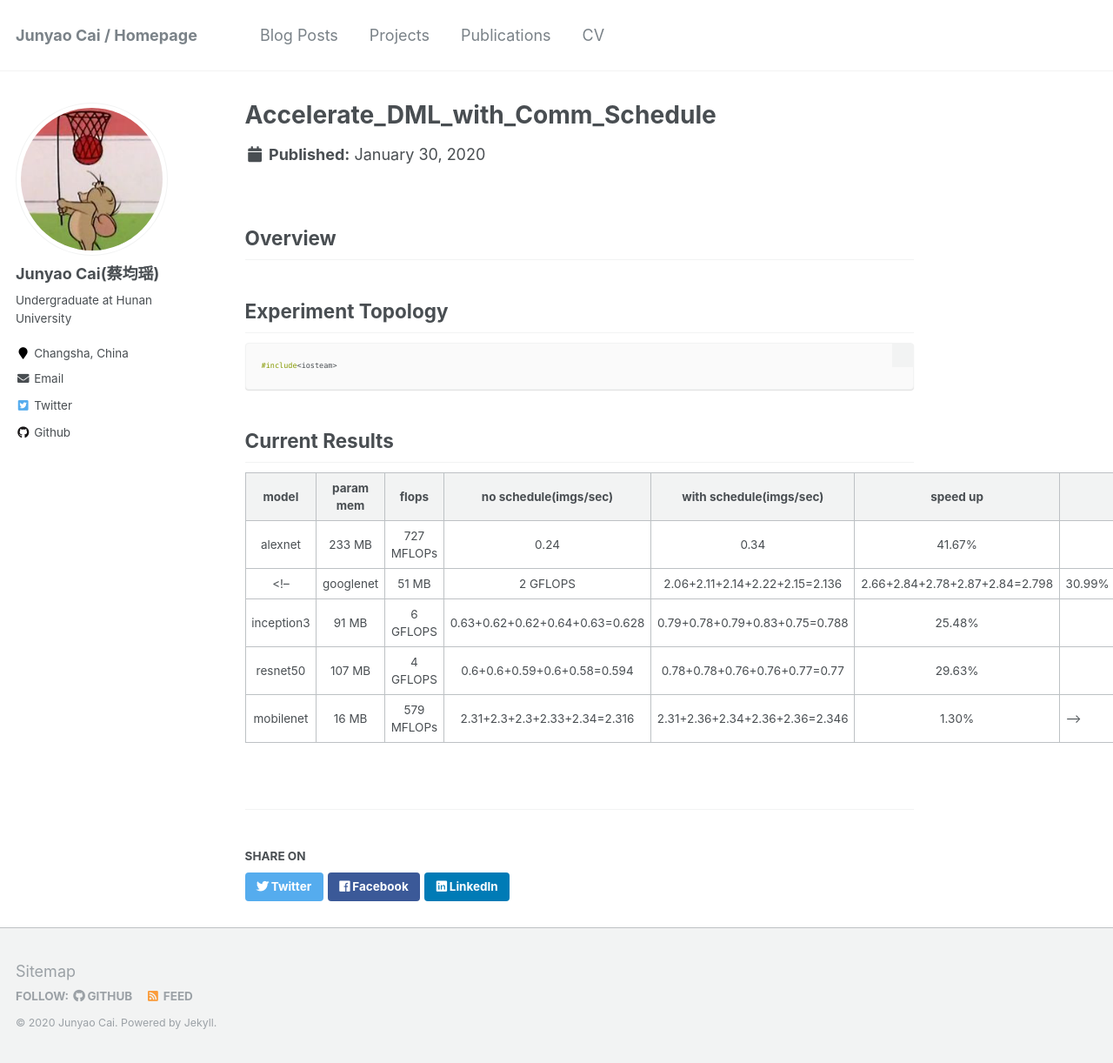
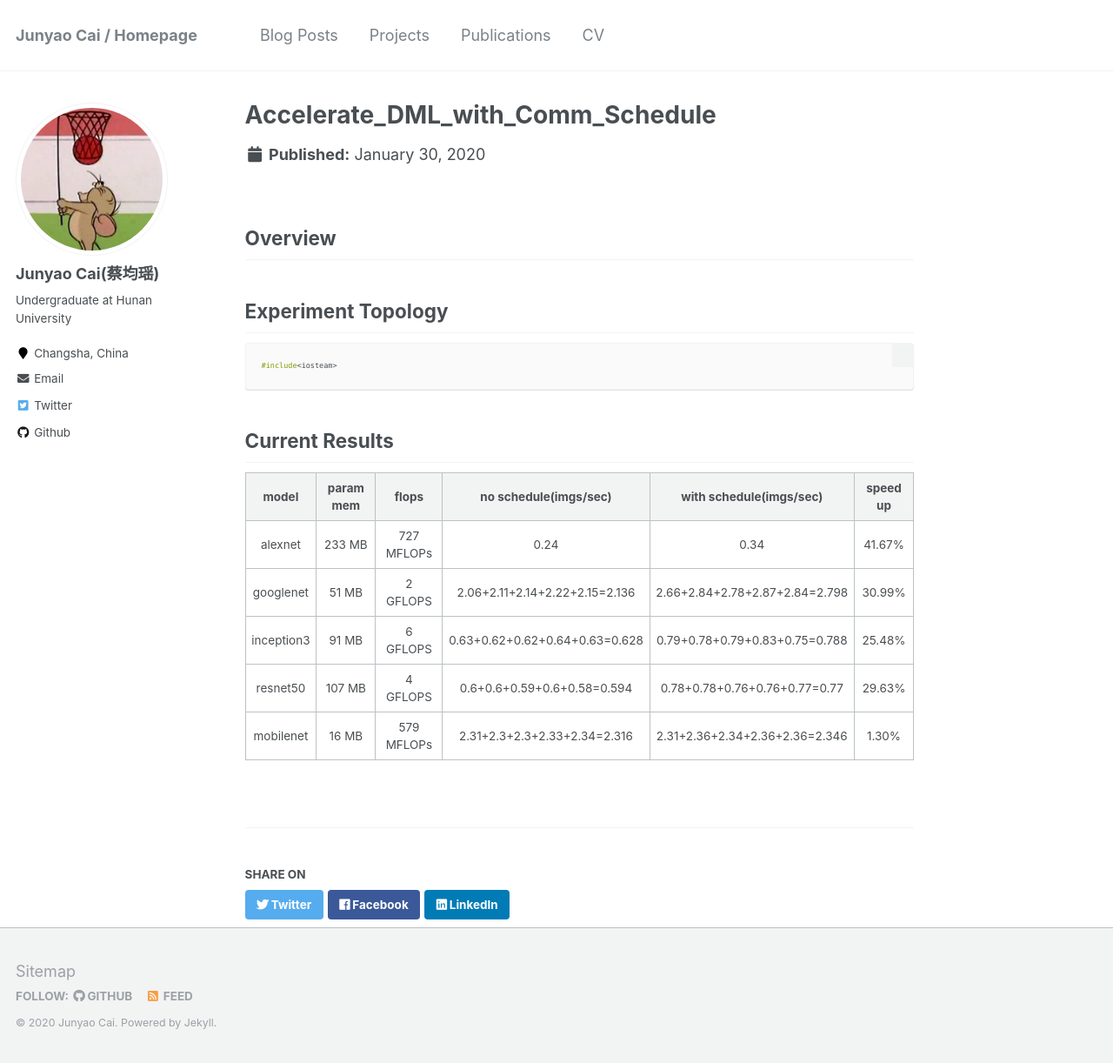
Before and after one commit to JunyaoCai/JunyaoCai.github.io, a Jekyll site: the page built from _projects/accelerate_DML_with_comm_ schedule.md, in a window 1280 px wide and 1222 px high. Shown: the whole window at 87% size. Built offline with Jekyll 4.4.1, drawn with Linux system fonts in a browser that asks for light colours.

```diff
--- a/_projects/accelerate_DML_with_comm_ schedule.md
+++ b/_projects/accelerate_DML_with_comm_ schedule.md
@@ -25,10 +25,10 @@ switch1--1g---worker2:4096MB_6Cores_2.00GHz
 |   model    | param mem |   flops    |     no schedule(imgs&#47;sec)      |    with schedule(imgs&#47;sec)     | speed up |
 | :--------: | :-------: | :--------: | :---------------------------------: | :---------------------------------: | :------: |
 |  alexnet   |  233 MB   | 727 MFLOPs |                0.24                 |                0.34                 |  41.67%  |
-<!-- | googlenet  |   51 MB   |  2 GFLOPS  | 2.06+2.11+2.14+2.22+2.15=2.136 | 2.66+2.84+2.78+2.87+2.84=2.798 |  30.99%  |
+| googlenet  |   51 MB   |  2 GFLOPS  | 2.06+2.11+2.14+2.22+2.15=2.136 | 2.66+2.84+2.78+2.87+2.84=2.798 |  30.99%  |
 | inception3 |   91 MB   |  6 GFLOPS  | 0.63+0.62+0.62+0.64+0.63=0.628 | 0.79+0.78+0.79+0.83+0.75=0.788 |  25.48%  |
 |  resnet50  |  107 MB   |  4 GFLOPS  |  0.6+0.6+0.59+0.6+0.58=0.594   | 0.78+0.78+0.76+0.76+0.77=0.77  |  29.63%  |
-| mobilenet  |   16 MB   | 579 MFLOPs |  2.31+2.3+2.3+2.33+2.34=2.316  | 2.31+2.36+2.34+2.36+2.36=2.346  |  1.30%   | -->
+| mobilenet  |   16 MB   | 579 MFLOPs |  2.31+2.3+2.3+2.33+2.34=2.316  | 2.31+2.36+2.34+2.36+2.36=2.346  |  1.30%   |
 
 <!-- <img class="img-responsive" src="/images/ECCV2018_architecture.jpg">
 
```
